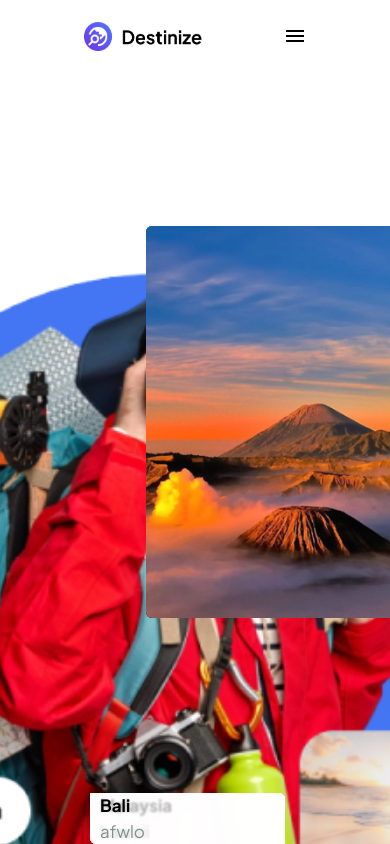
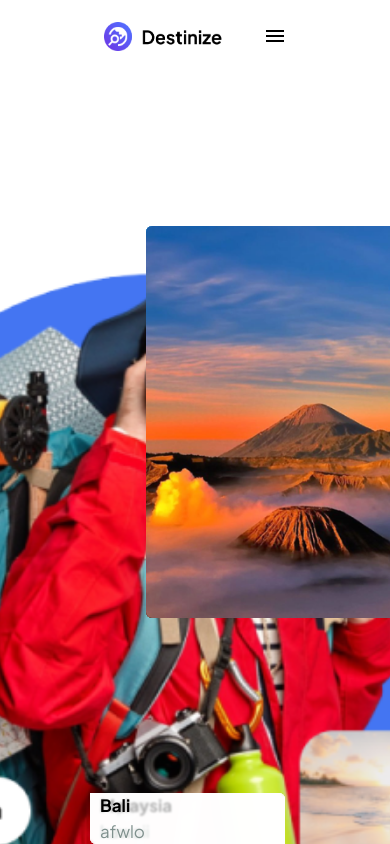
Before and after one commit to domz-1/travel-website, a React (Vite) app: page / in a window 390 px wide. Shown: the top 844 px of the page. Built offline with nearby package versions, Linux system fonts and the light colour scheme.

Commit message:
Responsive Design

```diff
--- a/src/App.scss
+++ b/src/App.scss
@@ -38,6 +38,10 @@ $breakpoint-xl: 1536px;
     @media (min-width: #{$breakpoint-xl}) {
         @content;
     }
+}
+
+.home {
+    // width: 90% !important;
 }
 
 .linkandarrow {
@@ -87,7 +91,7 @@ $breakpoint-xl: 1536px;
         display: flex;
         align-items: center;
         justify-content: center;
-        gap: 10px;
+        gap: 0px !important;
 
         svg {
             color: #9A9EA6;
--- a/src/components/Home/Navbar/Navbar.jsx
+++ b/src/components/Home/Navbar/Navbar.jsx
@@ -116,7 +116,7 @@ const Navbar = () => {
                             bgcolor: '#fff',
                             color: 'black',
                             padding: isMobile ? '0 16px' : '0',
-                            gap: '80px',
+                            gap: '40px',
                         }}
                     >
                         <div className="logo">
@@ -147,6 +147,7 @@ const Navbar = () => {
                                         justifyContent: 'space-around',
                                         alignItems: 'center',
                                         flexDirection: 'row',
+                                        width: '240px',
                                     }}
                                 >
                                     <LanguageIcon
--- a/src/pages/Home.jsx
+++ b/src/pages/Home.jsx
@@ -12,7 +12,7 @@ import Footer from '../components/Home/Footer/Footer';
 
 const Home = () => {
     return (
-        <div className="home container flex-column justify-center">
+        <div className="home container  flex-column ">
             <Navbar />
             <LandingPage />
             <Sponsors />
```
